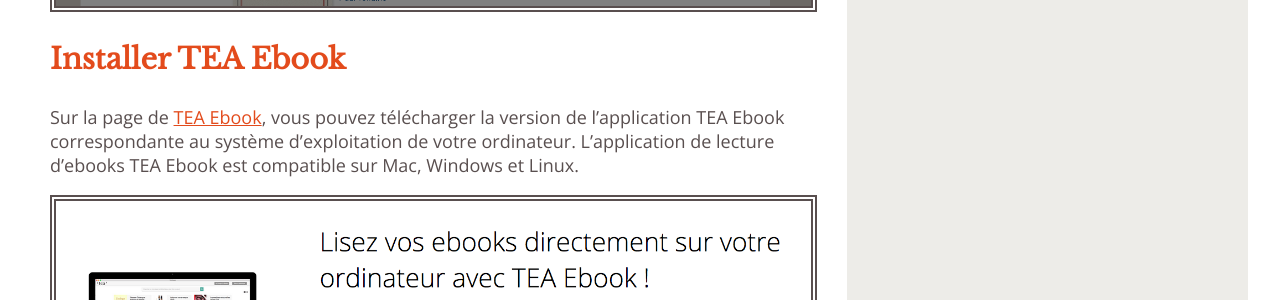
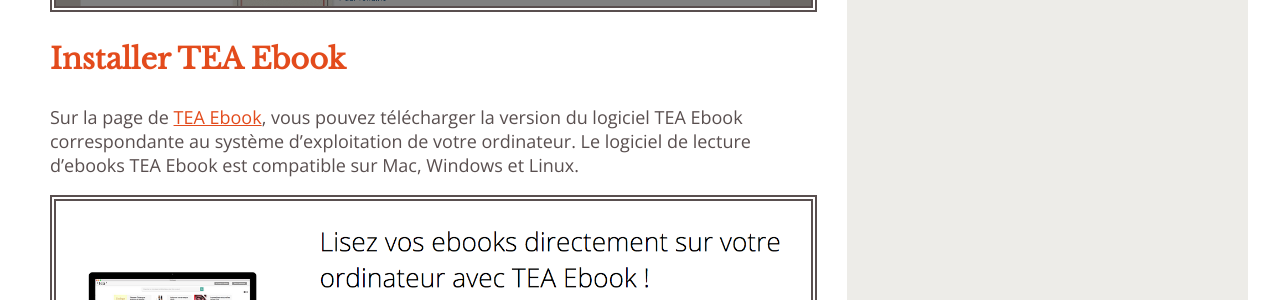
Before and after one commit to TEA-ebook/help-center, a Jekyll site: the page built from _pages/tea-ebook.md, in a window 1280 px wide and 900 px high, scrolled down 1682 px. Shown: the part 155-455 px from the top of the window. Built offline with Jekyll 4.4.1, drawn with Linux system fonts in a browser that asks for light colours; some of the changed text lies outside the part shown.

Commit message:
MàJ page TEA Ebook

```diff
--- a/_pages/tea-ebook.md
+++ b/_pages/tea-ebook.md
@@ -4,6 +4,7 @@
 title: Acheter un ebook sur Internet et le lire sur son ordinateur
 ---
 
+{% include anchor.html id="lire-tea-ebook" label="Lire un ebook sur ordinateur avec TEA Ebook" %}
 ## Lire un ebook sur TEA Ebook
 
 Depuis la page « Vos Ebooks », vous retrouvez l’ensemble de vos livres. Sélectionnez « Lire sur ordinateur ».
@@ -18,7 +19,7 @@
 
 ### Installer TEA Ebook
 
-Sur la page de [TEA Ebook](https://app.tea-ebook.com/), vous pouvez télécharger la version de l’application TEA Ebook correspondante au système d'exploitation de votre ordinateur. L'application de lecture d'ebooks TEA Ebook est compatible sur Mac, Windows et Linux.
+Sur la page de [TEA Ebook](https://app.tea-ebook.com/), vous pouvez télécharger la version du logiciel TEA Ebook correspondante au système d'exploitation de votre ordinateur. Le logiciel de lecture d'ebooks TEA Ebook est compatible sur Mac, Windows et Linux.
 
 ![](/images/installer-tea-ebook.png)
 
@@ -83,6 +84,6 @@
 
 ### Utiliser Adobe Digital Editions
 
-Une fois le fichier exporté sur votre ordinateur, vous pouvez l’ouvrir sur Adobe Digital Editions pour [le transférer sur d’autres supports](http://aide.tea-ebook.com/faq-lecture/#lire-autres).
+Une fois le fichier exporté sur votre ordinateur, vous pouvez l’ouvrir sur Adobe Digital Editions pour [le transférer sur d’autres supports](http://aide.tea-ebook.com/ade/#transfert-livre).
 
 Si vous souhaitez utiliser Adobe Digital Editions, voir [la page d'aide dédiée](/ade/).
```
